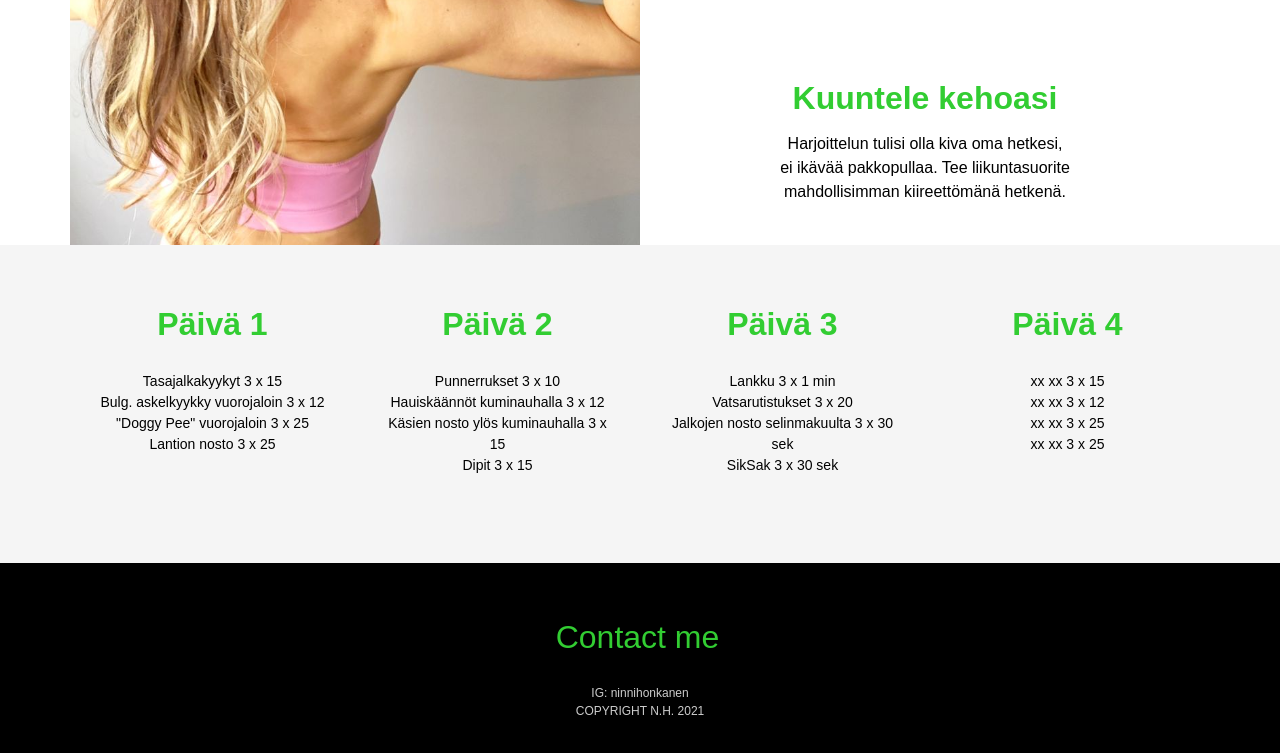
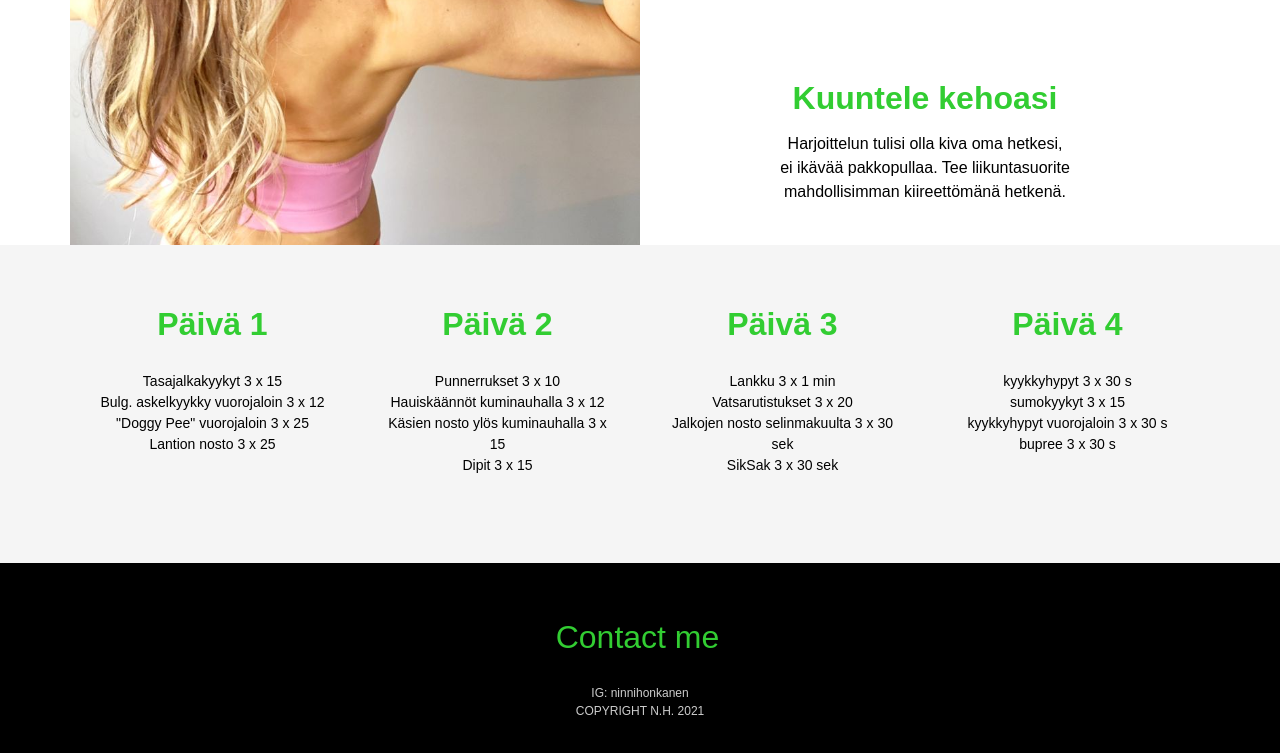
Before and after one commit to NinniHonkanen/NinniHonkanen.github.io, a plain HTML site: page liikunta.html in a window 1280 px wide. Shown: the part 830-1583 px from the top of the page. Drawn offline with nearby package versions, Linux system fonts and the light colour scheme.

Commit message:
Add files via upload

```diff
--- a/liikunta.html
+++ b/liikunta.html
@@ -175,10 +175,10 @@
   	</tr>
   </table>
 		 <br>
-      <p>xx xx 3 x 15<br>
-		  xx xx  3 x 12<br>
-		  xx xx  3 x 25<br>
-		  xx xx  3 x 25<br>
+      <p>kyykkyhypyt 3 x 30 s<br>
+		  sumokyykyt  3 x 15<br>
+		  kyykkyhypyt vuorojaloin 3 x 30 s<br>
+		  bupree 3 x 30 s<br>
 		  <br>
     </div>
 
```
